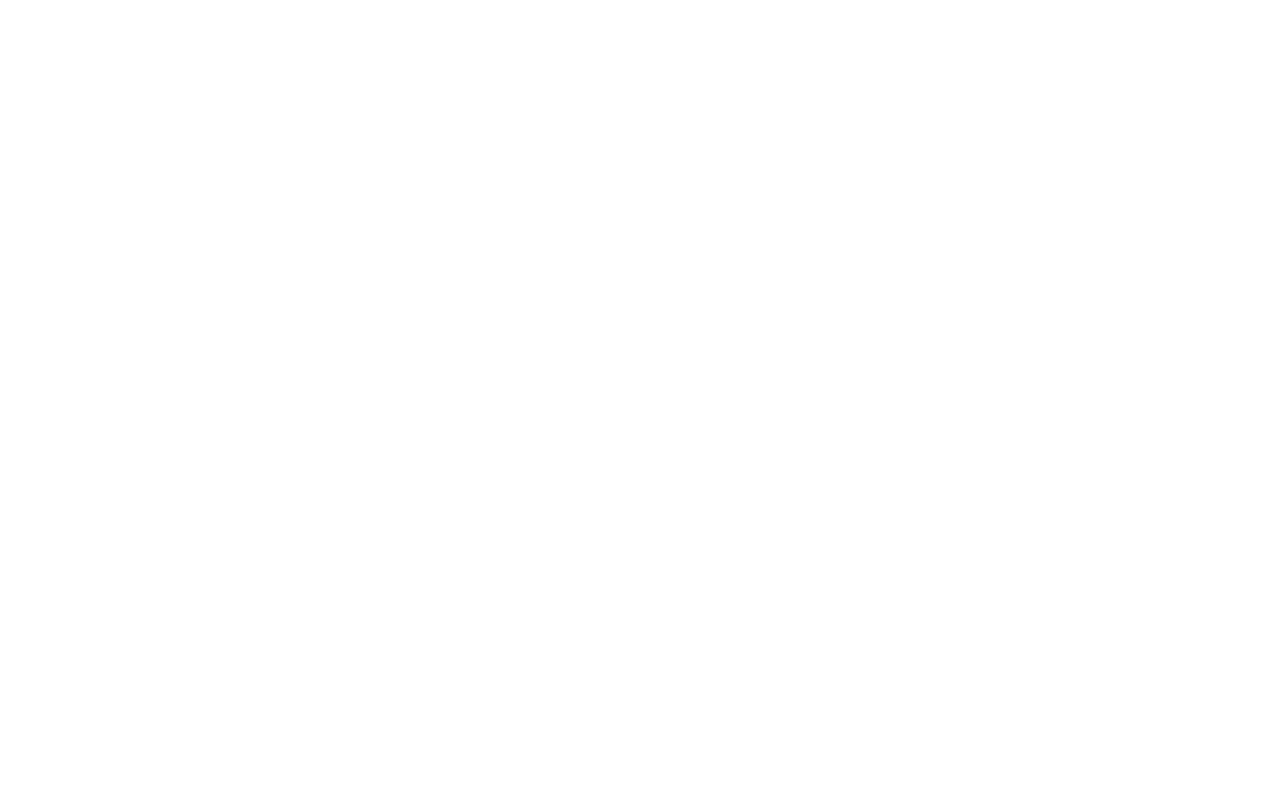
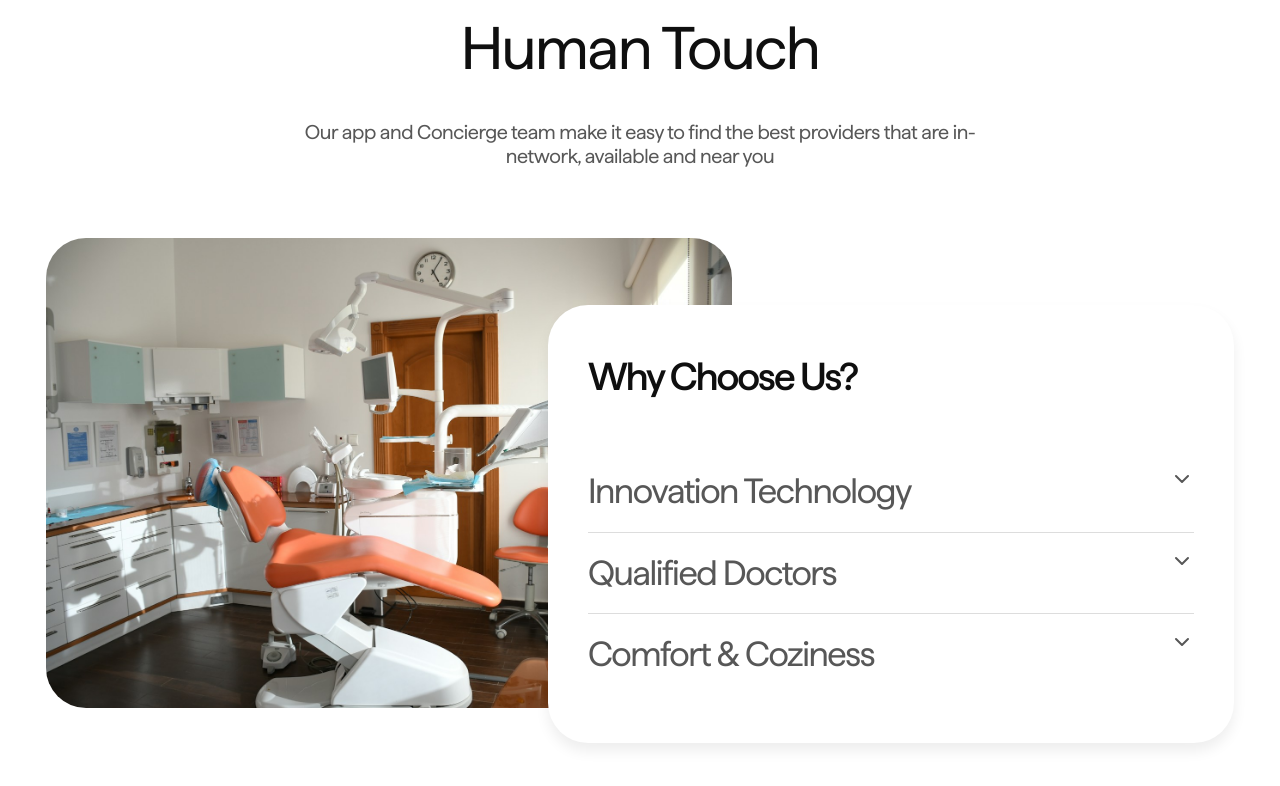
Before and after one commit to mohed-abbas/brownsmilldentist, a Next.js app: page / in a window 1280 px wide. Shown: the part 4601-5387 px from the top of the page. Before the commit the page ends 4321 px from the top, so only its background shows below. Built offline with nearby package versions, Linux system fonts and the light colour scheme.

Commit message:
feat: advanced dental care section with accordion

```diff
--- a/src/app/page.tsx
+++ b/src/app/page.tsx
@@ -4,6 +4,7 @@
 import { OurFeatures } from "@/components/our-features";
 import { MoreFeatures } from "@/components/more-features";
 import { OurDoctors } from "@/components/our-doctors";
+import { AdvanceCare } from "@/components/advance-care";
 
 export default function Home() {
   return (
@@ -22,6 +23,9 @@
       <div className="mt-[var(--section-gap-mobile)] md:mt-[var(--section-gap-tablet)] xl:mt-[var(--section-gap)]">
         <OurDoctors />
       </div>
+      <div className="mt-[var(--section-gap-mobile)] md:mt-[var(--section-gap-tablet)] xl:mt-[var(--section-gap)]">
+        <AdvanceCare />
+      </div>
     </main>
   );
 }
--- /dev/null
+++ b/src/components/advance-care.tsx
@@ -0,0 +1,87 @@
+"use client";
+
+import Image from "next/image";
+import {
+  Accordion,
+  AccordionContent,
+  AccordionItem,
+  AccordionTrigger,
+} from "@/components/ui/accordion";
+
+const accordionItems = [
+  {
+    value: "innovation",
+    title: "Innovation Technology",
+    content:
+      "We use cutting-edge dental technology including digital X-rays, 3D imaging, and laser dentistry to ensure precise, comfortable treatments with faster recovery times.",
+  },
+  {
+    value: "doctors",
+    title: "Qualified Doctors",
+    content:
+      "Our team of board-certified dentists brings decades of combined experience, with specialized training in cosmetic, restorative, and preventive dentistry.",
+  },
+  {
+    value: "comfort",
+    title: "Comfort & Coziness",
+    content:
+      "From our welcoming waiting area to our gentle care approach, every aspect of our practice is designed to make your dental visit as comfortable and stress-free as possible.",
+  },
+];
+
+export function AdvanceCare() {
+  return (
+    <section aria-label="Advanced Dental Care">
+      {/* Header */}
+      <div className="mx-auto flex max-w-[719px] flex-col items-center gap-6 text-center xl:gap-9">
+        <h2 className="text-display-section text-text-primary">
+          Advanced Dental Care with Human Touch
+        </h2>
+        <p className="text-body-lg text-text-secondary">
+          Our app and Concierge team make it easy to find the best providers
+          that are in-network, available and near you
+        </p>
+      </div>
+
+      {/* Overlapping Content */}
+      <div className="mt-10 flex flex-col gap-6 md:mt-12 xl:relative xl:mt-[70px] xl:min-h-[561px]">
+        {/* Clinic Image */}
+        <div className="relative aspect-[820/561] w-full overflow-hidden rounded-[2.5rem] xl:w-[57.75%]">
+          <Image
+            src="/assets/images/advanced-care-clinic.jpg"
+            alt="Modern dental clinic with state-of-the-art equipment"
+            fill
+            className="object-cover"
+            sizes="(max-width: 1280px) 100vw, 57.75vw"
+          />
+        </div>
+
+        {/* Why Choose Us Card */}
+        <div className="w-full rounded-[2.5rem] bg-[var(--surface-white)] px-6 py-8 shadow-[0px_8px_14px_0px_rgba(0,0,0,0.07)] md:px-8 md:py-10 xl:absolute xl:left-[42.25%] xl:top-[67px] xl:w-[57.75%] xl:px-10 xl:py-12">
+          <div className="mx-auto flex w-full flex-col gap-8 xl:max-w-[739px] xl:gap-[51px]">
+            <h3 className="font-medium text-text-primary text-[clamp(1.75rem,3.5vw,2.4375rem)] leading-[1.2] tracking-[-0.05em]">
+              Why Choose Us?
+            </h3>
+
+            <Accordion type="single" collapsible>
+              {accordionItems.map((item) => (
+                <AccordionItem
+                  key={item.value}
+                  value={item.value}
+                  className="border-b border-[rgba(31,31,31,0.15)] last:border-b-0"
+                >
+                  <AccordionTrigger className="py-[14px] text-[clamp(1.25rem,2.8vw,2.1875rem)] font-normal tracking-[-0.04em] text-text-secondary hover:no-underline [&>svg]:size-6 [&>svg]:text-text-secondary">
+                    {item.title}
+                  </AccordionTrigger>
+                  <AccordionContent className="text-body-md text-text-secondary">
+                    {item.content}
+                  </AccordionContent>
+                </AccordionItem>
+              ))}
+            </Accordion>
+          </div>
+        </div>
+      </div>
+    </section>
+  );
+}
--- /dev/null
+++ b/src/components/ui/accordion.tsx
@@ -0,0 +1,66 @@
+"use client"
+
+import * as React from "react"
+import { ChevronDownIcon } from "lucide-react"
+import { Accordion as AccordionPrimitive } from "radix-ui"
+
+import { cn } from "@/lib/utils"
+
+function Accordion({
+  ...props
+}: React.ComponentProps<typeof AccordionPrimitive.Root>) {
+  return <AccordionPrimitive.Root data-slot="accordion" {...props} />
+}
+
+function AccordionItem({
+  className,
+  ...props
+}: React.ComponentProps<typeof AccordionPrimitive.Item>) {
+  return (
+    <AccordionPrimitive.Item
+      data-slot="accordion-item"
+      className={cn("border-b last:border-b-0", className)}
+      {...props}
+    />
+  )
+}
+
+function AccordionTrigger({
+  className,
+  children,
+  ...props
+}: React.ComponentProps<typeof AccordionPrimitive.Trigger>) {
+  return (
+    <AccordionPrimitive.Header className="flex">
+      <AccordionPrimitive.Trigger
+        data-slot="accordion-trigger"
+        className={cn(
+          "focus-visible:border-ring focus-visible:ring-ring/50 flex flex-1 items-start justify-between gap-4 rounded-md py-4 text-left text-sm font-medium transition-all outline-none hover:underline focus-visible:ring-[3px] disabled:pointer-events-none disabled:opacity-50 [&[data-state=open]>svg]:rotate-180",
+          className
+        )}
+        {...props}
+      >
+        {children}
+        <ChevronDownIcon className="text-muted-foreground pointer-events-none size-4 shrink-0 translate-y-0.5 transition-transform duration-200" />
+      </AccordionPrimitive.Trigger>
+    </AccordionPrimitive.Header>
+  )
+}
+
+function AccordionContent({
+  className,
+  children,
+  ...props
+}: React.ComponentProps<typeof AccordionPrimitive.Content>) {
+  return (
+    <AccordionPrimitive.Content
+      data-slot="accordion-content"
+      className="data-[state=closed]:animate-accordion-up data-[state=open]:animate-accordion-down overflow-hidden text-sm"
+      {...props}
+    >
+      <div className={cn("pt-0 pb-4", className)}>{children}</div>
+    </AccordionPrimitive.Content>
+  )
+}
+
+export { Accordion, AccordionItem, AccordionTrigger, AccordionContent }
```
Also changed, not shown: public/assets/images/advanced-care-clinic.jpg (added).
